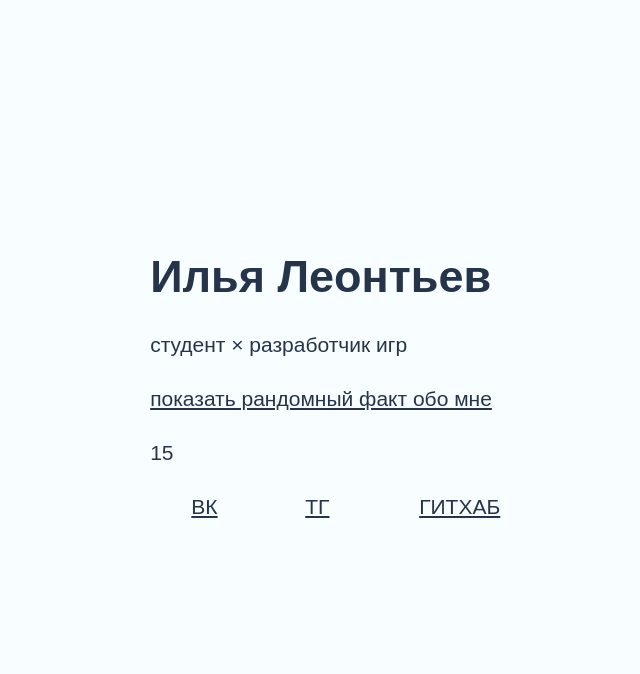
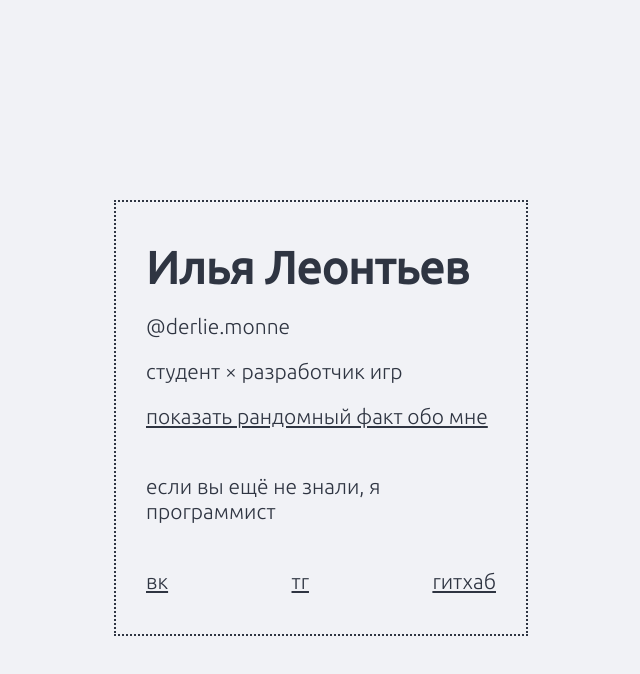
Before and after one commit to derliemonne/MyWebPage, a plain HTML site: page index.html in a window 1280 px wide. Both pictures are taken after a click on the element "показать рандомный факт обо мне". Shown: the whole page, without its empty margins (319-959 px from the left). Drawn offline with nearby package versions, Linux system fonts and the light colour scheme.

Commit message:
feat - final version

```diff
--- a/index.html
+++ b/index.html
@@ -5,15 +5,16 @@
 
 
     <link rel="stylesheet" href="https://fonts.googleapis.com/css2?family=Material+Symbols+Outlined:opsz,wght,FILL,GRAD@20..48,100..700,0..1,-50..200" />
-    <link rel="stylesheet" href="style.css">
-    <script src="script.js"></script>
+    <link rel="stylesheet" href="static/style.css">
+    <script src="static/script.js"></script>
 
 
 </head>
 <body>
 <div id="content">
     <div id="name">Илья Леонтьев</div>
-    <div>студент × разработчик игр</div>
+    <div id="nickname">@derlie.monne</div>
+    <div id="coords">студент × разработчик игр</div>
     <div id="button" onclick="onClick()">
         показать рандомный факт обо мне
         <!-- <span id="refresh" class="material-symbols-outlined">
@@ -21,22 +22,21 @@
         </span> -->
     </div>
     <div id="fact">
-        Я программист если вы не знали
+        ???
     </div>
     <ul>
         <li><a class="link" href="https://vk.com/derlie_monne">
-            ВК
+            вк
         </a>
         </li>
         <li><a class="link" href="https://t.me/derliemonne">
-            ТГ
+            тг
         </a>
         </li>
-        <li><a class="link" href="">
-            ГИТХАБ
+        <li><a class="link" href="https://github.com/derliemonne">
+            гитхаб
         </a>
         </li>
     </ul>
-
 </div>
 </body></html>
--- a/script.js
+++ /dev/null
@@ -1,21 +0,0 @@
-function onClick() {
-    fact = document.getElementById("fact");
-    fact.innerHTML = randomChoice(facts)
-
-}
-
-function randomChoice(arr) {
-    return arr[Math.floor(arr.length * Math.random())];
-}
-
-facts = []
-
-async function init() {
-    text = await fetch("facts.txt")
-        .then((request) => request.text())
-    facts = text.split("\n").map(function(fact) {
-        return fact.trim()
-    })
-}
-
-window.onload = init
--- /dev/null
+++ b/static/script.js
@@ -0,0 +1,42 @@
+function onClick() {
+    fact = document.getElementById("fact");
+    fact.classList.add('hide');
+    setTimeout(function () {
+        fact.innerHTML = randomChoice(facts);
+        fact.classList.remove('hide');
+    }, 500);
+}
+
+i = 0
+function randomChoice(arr) {
+    if (i >= arr.length) i = 0;
+    i++;
+    return arr[i - 1]
+}
+
+
+facts = [
+    "если вы ещё не знали, я программист",
+    "студент прикладной математики и информатики в ДВФУ",
+    "я храню старые миры майнкрафта на жёстком диске",
+    "я очень медленно читаю книги",
+    "я люблю писать игры",
+    "мне было скучно и я начал писать шейдер для рендера океана с волнами",
+    "я обожаю depeche mode",
+    "чел, который занимается посткроссингом раз в полгода",
+    "путешественник",
+    "я люблю есть каши на завтрак",
+    "хочу пиццу и смотреть на закат с вершины горы",
+    "JetBrains - one love",
+    "у меня была своя рок группа в 11 классе",
+    "несколько раз пытался начать юзать вим, но нервов не хватило",
+    "люблю прыгать со скал в море",
+    "люблю всё автоматизировать",
+    "я проучился с 1 по 11 класс в одной школе",
+    "писатель, режиссёр, сценарист, преподаватель, организатор мероприятий",
+    "предпочитаю windows, а не linux",
+    "обожаю rust lang ",
+    "ненавижу плюсы",
+    "в моей музыкальной коллекции больше 3к песен",
+    "я пишу этот сайт в последнюю ночь перед дедлайном"
+]
--- /dev/null
+++ b/static/style.css
@@ -0,0 +1,118 @@
+@font-face {
+    font-family: Ubuntu-Regular;
+    src: url(/static/Ubuntu-Regular.ttf);
+}
+
+@font-face {
+    font-family: Ubuntu-Light;
+    src: url(/static/Ubuntu-Light.ttf);
+}
+
+body {
+    background-color: rgba(248, 254, 255, 1);
+    background-color: #f1f2f6;
+    position: absolute;
+    top: 25%;
+    left: 50%;
+    transform: translate(-50%, 0);
+}
+
+* {
+    cursor: default;
+    margin: 0;
+    padding: 0;
+    font-style: normal;
+    font-weight: lighter;
+    font-size: 21px;
+    color: #2f3542;
+}
+
+
+div {
+    font-weight: 300;
+    font-family: Ubuntu-Light;
+}
+
+#content {
+    flex-direction: column;
+    justify-content: space-between;
+    display: flex;
+    min-width: 80%;
+    width: 350px;
+    padding: 30px;
+    border: 2px dotted #2f3542;
+}
+
+#content > * {
+    margin-bottom: 10px;
+    margin-top: 10px;
+}
+
+#name {
+    width: 341px;
+    font-style: normal;
+    font-weight: bold;
+    font-size: 45px;
+    white-space: nowrap;
+    font-family: Ubuntu-Regular;
+    text-align: left;
+}
+
+#coords {
+    width: 100%;
+    text-align: left;
+}
+
+#button {
+    text-align: left;
+    text-decoration: underline;
+    -webkit-touch-callout: none;
+    -webkit-user-select: none;
+    -khtml-user-select: none;
+    -moz-user-select: none;
+    -ms-user-select: none;
+    user-select: none;
+}
+
+#button:hover {
+    color: #ff4757;
+    text-decoration: underline;
+}
+
+#fact {
+    width: 100%;
+    height: 100px;
+    display: flex;
+    align-items:center;
+    opacity: 1;
+    transition: opacity 0.5s;
+}
+
+.hide {
+    opacity: 0 !important;
+}
+
+
+ul {
+    display: flex;
+    justify-content: space-between;
+    margin: 0px;
+
+}
+
+ul li {
+    display: inline-block;
+}
+
+.link {
+    width: 1.5rem;
+    stroke-width: 1px;
+    stroke-linejoin: miter;
+    stroke-linecap: butt;
+    stroke-miterlimit: 4;
+    shape-rendering: auto;
+}
+
+.link:hover {
+    color: #ff4757
+}
--- a/style.css
+++ /dev/null
@@ -1,99 +0,0 @@
-body {
-    background-color: rgba(248, 254, 255, 1);
-    /* border: 3px solid; */
-    position: absolute;
-    top: 50%;
-    left: 50%;
-    transform: translate(-50%, -50%);
-    padding: 10px;
-}
-
-* {
-    cursor: default;
-    margin: 0;
-    padding: 0;
-    font-style: normal;
-    font-weight: lighter;
-    font-size: 21px;
-    color: rgba(37, 52, 74, 1);
-}
-
-div {
-    display: flex;
-    font-family: Liberation Sans, sans-serif;
-    font-weight: 300;
-}
-
-#content {
-    flex-direction: column;
-    display: block;
-    width: fit-content;
-    top: 50%;
-    margin: 0 auto;
-}
-
-#content > * {
-    margin-bottom: 30px;
-}
-
-#name {
-    font-style: normal;
-    font-weight: bold;
-    font-size: 45px;
-    white-space: nowrap;
-    font-family: Liberation Sans, sans-serif;
-    color: rgba(37, 52, 74, 1);
-}
-
-#button {
-    text-decoration: underline;
-    -webkit-touch-callout: none;
-    -webkit-user-select: none;
-    -khtml-user-select: none;
-    -moz-user-select: none;
-    -ms-user-select: none;
-    user-select: none;
-}
-
-#button:hover {
-    color: red;
-    text-decoration: underline;
-}
-
-#coords {
-    font-family: Liberation Mono, monospace;
-    font-weight: lighter;
-}
-
-ul {
-    display: flex;
-}
-
-ul li {
-    display: flex;
-    flex-direction: row;
-    margin: auto;
-}
-
-.link {
-    width: 1.5rem;
-    fill: rgba(37, 52, 74, 1);
-    stroke: rgba(37, 52, 74, 1);
-    stroke-width: 1px;
-    stroke-linejoin: miter;
-    stroke-linecap: butt;
-    stroke-miterlimit: 4;
-    shape-rendering: auto;
-}
-
-.link:hover {
-    color: red
-}
-
-.material-symbols-outlined {
-  font-variation-settings:
-  'FILL' 0,
-  'wght' 400,
-  'GRAD' 0,
-  'opsz' 24
-}
```
Also changed, not shown: static/Ubuntu-Light.ttf (added), static/Ubuntu-Regular.ttf (added).
